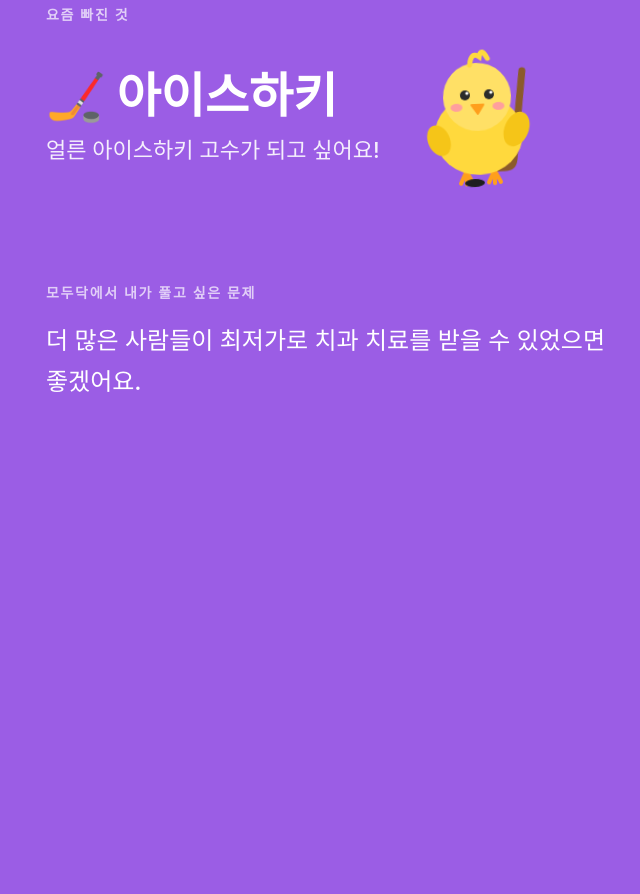
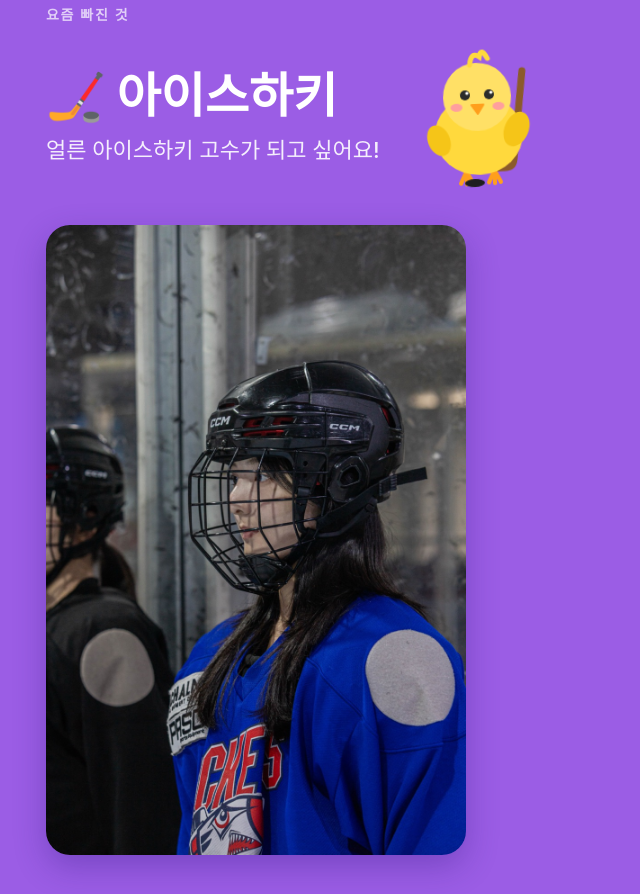
Before and after one commit to minahseo-source/my-page, a plain HTML site: page index.html in a window 1280 px wide. Shown: the part 906-1800 px from the top of the page, without its empty margins (138-778 px from the left). Before the commit the page ends 1405 px from the top, so only its background shows below. Drawn offline with Linux system fonts and the light colour scheme.

Commit message:
요즘 빠진 것 섹션에 실제 아이스하키 사진 추가
Co-Authored-By: Claude Opus 5.5 <noreply@anthropic.com>

```diff
--- a/index.html
+++ b/index.html
@@ -130,6 +130,15 @@
       height: auto;
       animation: bob 2.4s ease-in-out infinite;
     }
+    .hobby-photo {
+      display: block;
+      width: 100%;
+      max-width: 420px;
+      height: auto;
+      margin-top: 32px;
+      border-radius: 24px;
+      box-shadow: 0 12px 32px rgba(40, 20, 120, 0.3);
+    }
     @keyframes bob {
       0%, 100% { transform: translateY(0) rotate(-3deg); }
       50% { transform: translateY(-6px) rotate(3deg); }
@@ -211,6 +220,7 @@
           <ellipse cx="60" cy="140" rx="10" ry="4" fill="#1E1E1E"/>
         </svg>
       </div>
+      <img class="hobby-photo" src="hockey.jpg" alt="하키 헬멧과 유니폼을 입고 링크 옆에 서 있는 모습" width="933" height="1400" loading="lazy">
     </section>
 
     <section>
```
Also changed, not shown: hockey.jpg (added).
